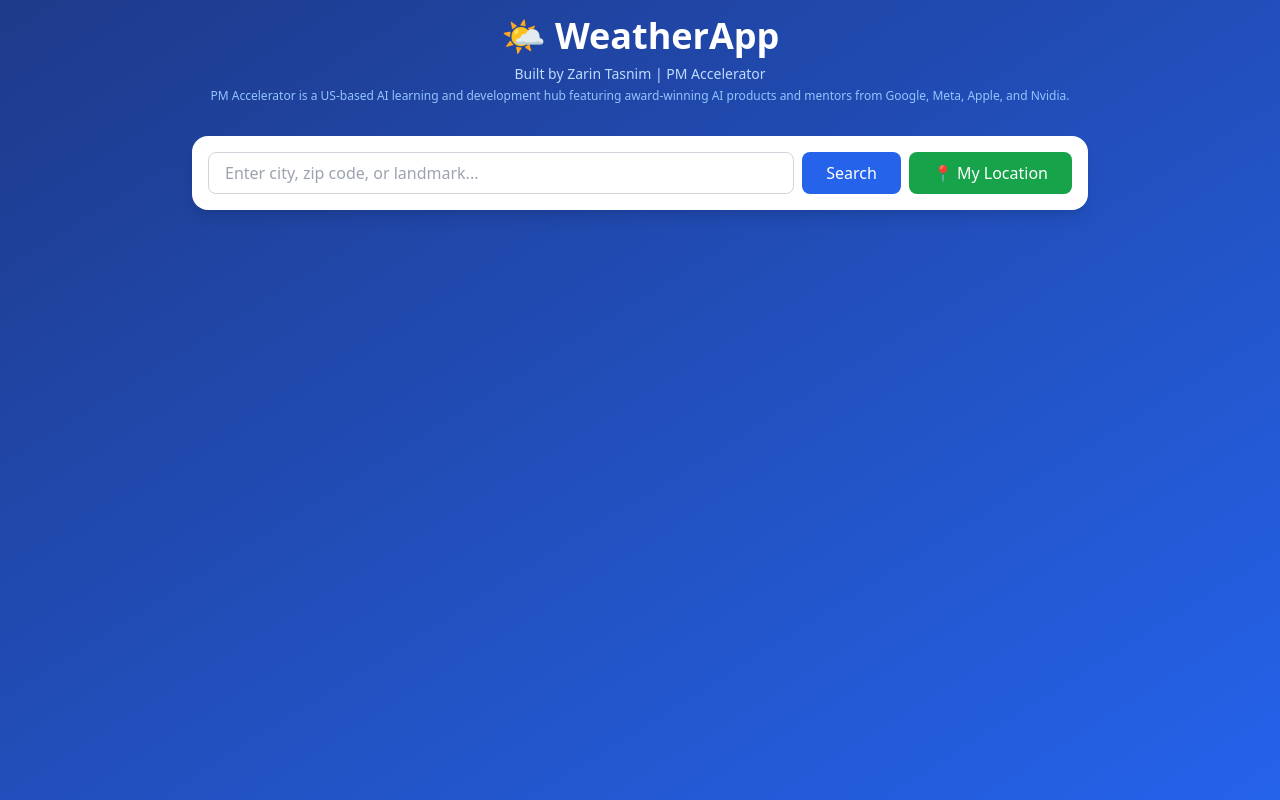
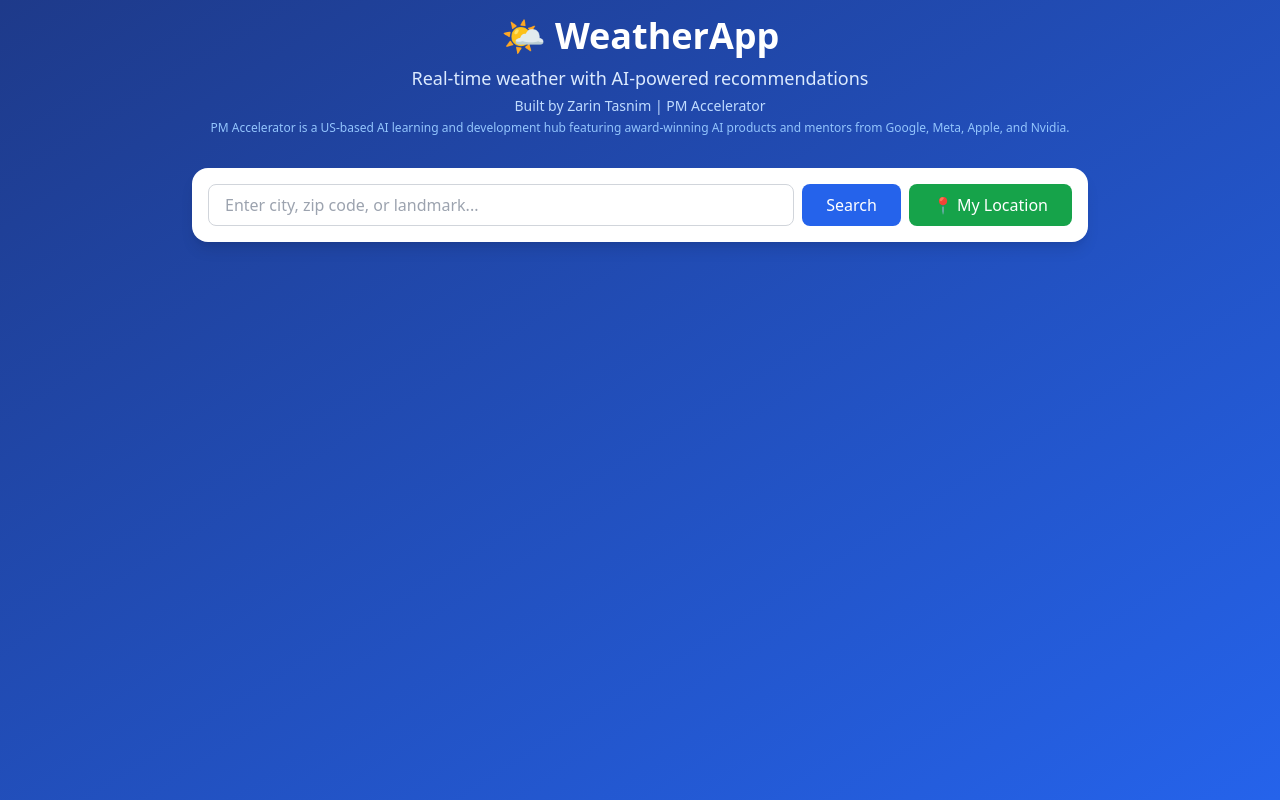
Before and after one commit to TasnimZarin/weather-app, a React (Create React App) app in the folder frontend/: page / in a window 1280 px wide. Built offline with nearby package versions, Linux system fonts and the light colour scheme.

Commit message:
Add tagline to header

```diff
--- a/frontend/src/App.js
+++ b/frontend/src/App.js
@@ -195,6 +195,9 @@
           <h1 className="text-4xl font-bold text-white mb-2">
             🌤️ WeatherApp
           </h1>
+          <p className="text-blue-100 text-lg font-light mb-1">
+            Real-time weather with AI-powered recommendations
+          </p>
           <p className="text-blue-200 text-sm">
             Built by Zarin Tasnim | PM Accelerator
           </p>
```
